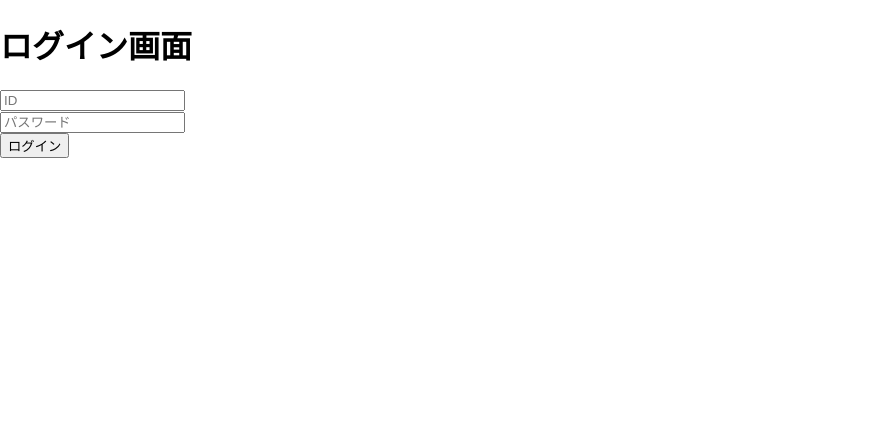
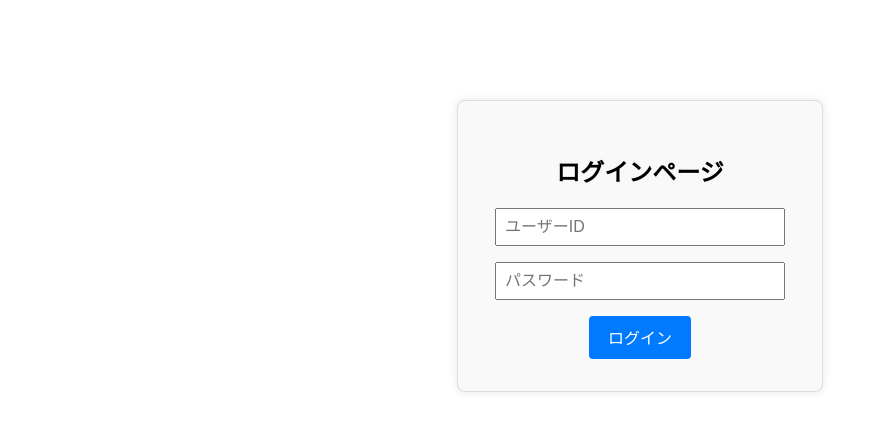
Before and after one commit to yoyoyo0205/react-login-client, a React (Create React App) app: page / in a window 1280 px wide. Shown: the top 430 px of the page, without its empty margins (0-886 px from the left). Built offline with nearby package versions, Linux system fonts and the light colour scheme.

Commit message:
ログイン画面のレイアウト調整。認証後のトークン取得まで実装。

```diff
--- a/package.json
+++ b/package.json
@@ -10,6 +10,7 @@
     "axios": "^1.9.0",
     "react": "^19.1.0",
     "react-dom": "^19.1.0",
+    "react-router-dom": "^7.6.1",
     "react-scripts": "5.0.1",
     "web-vitals": "^2.1.4"
   },
--- a/src/App.js
+++ b/src/App.js
@@ -1,89 +1,24 @@
-import axios from 'axios';
-import { useEffect, useState } from 'react';
+import React from 'react';
+import { BrowserRouter, Routes, Route } from 'react-router-dom';
+import LoginPage from './pages/LoginPage';
+import AdminPage from './pages/AdminPage';
+import PrivateRoute from './components/PrivateRoute';
 
 function App() {
-  const [username, setUsername] = useState();
-  const [password, setPassword] = useState();
-  const [token, setToken] = useState('');
-  const [message, setMessage] = useState('');
-
-  const login = async () => {
-    try {
-      const response = await axios.post('http://localhost:8080/auth/login', {
-        username,
-        password,
-      });
-      setToken(response.data.token);
-      console.log('トークン取得成功:', response.data.token);
-      // トークンをローカルストレージに保存
-      localStorage.setItem('token', response.data.token);
-      setToken(response.data.token);
-      setMessage('ログイン成功');
-      console.log('ログイン成功');
-    } catch (error) {
-      setMessage('ログイン失敗');
-      console.log('ログイン失敗:', error);
-    }
-  };
-
-  const getAdminMessage = async () => {
-    try {
-      const response = await axios.get('http://localhost:8080/admin/hello', {
-        headers: {
-          Authorization: `Bearer ${token}`,
-        },
-      });
-      setMessage(response.data);
-      console.log('管理者メッセージ:', response.data);
-    } catch (error) {
-      console.error('メッセージ取得失敗:', error);
-      setMessage('API呼び出しに失敗しました。');
-    }
-  };
-  // useEffectで初回読み込み時にトークンを復元
-  useEffect(() => {
-    const savedToken = localStorage.getItem('token');
-    if (savedToken) {
-      setToken(savedToken);
-    }
-  }, []);
-
-  const logout = () => {
-    localStorage.removeItem('token');
-    setToken('');
-    setMessage('');
-  };
-
   return (
-    <div>
-      <h1>ログイン画面</h1>
-
-      {token ? (
-        <>
-          <button onClick={getAdminMessage}>管理者メッセージ取得</button>
-          <p>{message}</p>
-          <button onClick={logout}>ログアウト</button>
-        </>
-      ) : (
-        <>
-          <input
-            type="text"
-            placeholder="ID"
-            value={username}
-            onChange={(e) => setUsername(e.target.value)}
-          ></input>
-          <br />
-          <input
-            type="password"
-            placeholder="パスワード"
-            value={password}
-            onChange={(e) => setPassword(e.target.value)}
-          ></input>
-          <br />
-          <button onClick={login}>ログイン</button>
-        </>
-      )}
-    </div>
+    <BrowserRouter>
+      <Routes>
+        <Route path="/" element={<LoginPage />} />
+        <Route
+          path="/admin"
+          element={
+            <PrivateRoute>
+              <AdminPage />
+            </PrivateRoute>
+          }
+        />
+      </Routes>
+    </BrowserRouter>
   );
 }
 
--- /dev/null
+++ b/src/components/PrivateRoute.js
@@ -0,0 +1,9 @@
+import React from 'react';
+import { Navigate } from 'react-router-dom';
+
+const PrivateRoute = ({ children }) => {
+  const token = localStorage.getItem('token');
+  return token ? children : <Navigate to="/" />;
+};
+
+export default PrivateRoute;
--- /dev/null
+++ b/src/css/LoginPage.css
@@ -0,0 +1,35 @@
+/* LoginPage.css */
+.login-container {
+  width: 300px;
+  margin: 100px auto;
+  padding: 2em;
+  border: 1px solid #ddd;
+  border-radius: 8px;
+  background-color: #f9f9f9;
+  box-shadow: 0 0 10px rgba(0, 0, 0, 0.1);
+  text-align: center;
+}
+
+.form-group {
+  margin: 1em 0;
+}
+
+input {
+  width: 90%;
+  padding: 0.5em;
+  font-size: 1em;
+}
+
+button {
+  padding: 0.6em 1.2em;
+  font-size: 1em;
+  cursor: pointer;
+  background-color: #007bff;
+  color: white;
+  border: none;
+  border-radius: 4px;
+}
+
+button:hover {
+  background-color: #0056b3;
+}
--- /dev/null
+++ b/src/pages/AdminPage.js
@@ -0,0 +1,32 @@
+import React, { useEffect, useState } from 'react';
+import axios from 'axios';
+const AdminPage = () => {
+  const [message, setMessage] = useState('');
+
+  useEffect(() => {
+    const fetchData = async () => {
+      try {
+        const token = localStorage.getItem('token');
+        const response = await axios.get('http://localhost:8080/admin/helllo', {
+          headers: {
+            Authorization: `Bearer ${token}`,
+          },
+        });
+        setMessage(response.data);
+      } catch (error) {
+        setMessage('取得失敗');
+      }
+    };
+
+    fetchData();
+  }, []);
+
+  return (
+    <div>
+      <h2>管理画面</h2>
+      <p>{message}</p>
+    </div>
+  );
+};
+
+export default AdminPage;
--- /dev/null
+++ b/src/pages/LoginPage.js
@@ -0,0 +1,49 @@
+import React, { useState } from 'react';
+import axios from 'axios';
+import { useNavigate } from 'react-router-dom';
+import '../css/LoginPage.css';
+
+const LoginPage = () => {
+  const [username, setUsername] = useState('');
+  const [password, setPassword] = useState('');
+  const navigate = useNavigate();
+
+  const login = async () => {
+    try {
+      const response = await axios.post('http://localhost:8080/auth/login', {
+        username,
+        password,
+      });
+      const token = response.data.token;
+      localStorage.setItem('token', token);
+      navigate('/admin');
+    } catch (error) {
+      alert('ログイン失敗');
+    }
+  };
+
+  return (
+    <div className="login-container">
+      <h2>ログインページ</h2>
+      <div className="form-group">
+        <input
+          type="text"
+          placeholder="ユーザーID"
+          value={username}
+          onChange={(e) => setUsername(e.target.value)}
+        />
+      </div>
+      <div className="form-group">
+        <input
+          type="password"
+          placeholder="パスワード"
+          value={password}
+          onChange={(e) => setPassword(e.target.value)}
+        />
+      </div>
+      <button onClick={login}>ログイン</button>
+    </div>
+  );
+};
+
+export default LoginPage;
```
Also changed, not shown: src/css/App.css (renamed from src/App.css), 1 other file (tests, documents, lock files or other folders).
